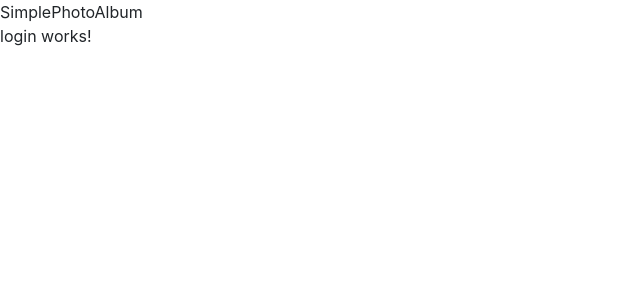
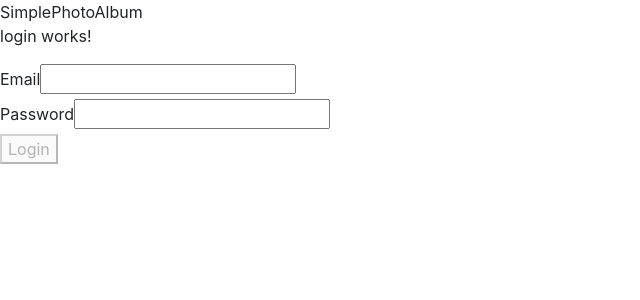
Before and after one commit to tkarpuk/SimplePhotoAlbum, an Angular app: page /login in a window 1280 px wide. Shown: the top 300 px of the page, without its empty margins (0-640 px from the left). Built offline with nearby package versions, Linux system fonts and the light colour scheme.

Commit message:
Login implements as simple way

```diff
--- a/src/app/app.module.ts
+++ b/src/app/app.module.ts
@@ -8,6 +8,7 @@ import { LoginComponent } from './components/login/login.component';
 import { AlbumComponent } from './components/album/album.component';
 import { PhotoComponent } from './components/photo/photo.component';
 import { PhotoEditComponent } from './components/photo-edit/photo-edit.component';
+import { FormsModule, ReactiveFormsModule } from '@angular/forms';
 
 @NgModule({
   declarations: [
@@ -20,7 +21,9 @@ import { PhotoEditComponent } from './components/photo-edit/photo-edit.component
   imports: [
     BrowserModule,
     AppRoutingModule,
-    NgbModule
+    NgbModule,
+    FormsModule,
+    ReactiveFormsModule
   ],
   providers: [],
   bootstrap: [AppComponent]
--- a/src/app/components/login/login.component.html
+++ b/src/app/components/login/login.component.html
@@ -1 +1,37 @@
 <p>login works!</p>
+<div>
+  <form [formGroup]="formLogin" (ngSubmit)="onLogin()">
+    <div>
+      <label>Email</label>
+      <input type="email" formControlName="email">
+    </div>
+
+    <div *ngIf="formLogin.get('email')?.errors && formLogin.get('email')?.touched">
+      <small *ngIf="formLogin.get('email')?.errors?.required">
+        Email is required.
+      </small>
+      <small *ngIf="formLogin.get('email')?.errors?.email">
+        Please enter correct email address.
+      </small>
+    </div>
+
+    <div>
+      <label>Password</label>
+      <input type="password" formControlName="password">
+    </div>
+
+    <div *ngIf="formLogin.get('password')?.errors && formLogin.get('password')?.touched">
+      <small *ngIf="formLogin.get('password')?.errors?.required">
+        Password is required.
+      </small>
+      <small *ngIf="formLogin.get('password')?.errors?.minlength">
+        Incorrect password length. Need {{formLogin.get('password')?.errors?.minlength?.requiredLength}},
+         actual length is {{formLogin.get('password')?.errors?.minlength?.actualLength}}
+      </small>
+    </div>
+
+    <div>
+      <button type="submit" [disabled]="formLogin.invalid">Login</button>
+    </div>
+  </form>
+</div>
--- a/src/app/components/login/login.component.ts
+++ b/src/app/components/login/login.component.ts
@@ -1,4 +1,5 @@
 import { Component, OnInit } from '@angular/core';
+import { FormControl, FormGroup, Validators } from '@angular/forms';
 
 @Component({
   selector: 'app-login',
@@ -6,10 +7,28 @@ import { Component, OnInit } from '@angular/core';
   styleUrls: ['./login.component.css']
 })
 export class LoginComponent implements OnInit {
+  formLogin!: FormGroup;
 
-  constructor() { }
+  constructor() {}
 
   ngOnInit(): void {
+    this.createLoginForm();
   }
 
+  createLoginForm() {
+    this.formLogin = new FormGroup({
+      email: new FormControl('', [Validators.required, Validators.email]),
+      password: new FormControl('', [Validators.required, Validators.minLength(3)]) // TODO: minlength from settins
+    });
+  }
+
+  onLogin() {
+    const email = this.formLogin.value['email'];
+    const password = this.formLogin.value['password'];
+
+    // TODO: implements Auth service
+    //console.log(email, password);
+
+    this.formLogin.reset();
+  }
 }
```
